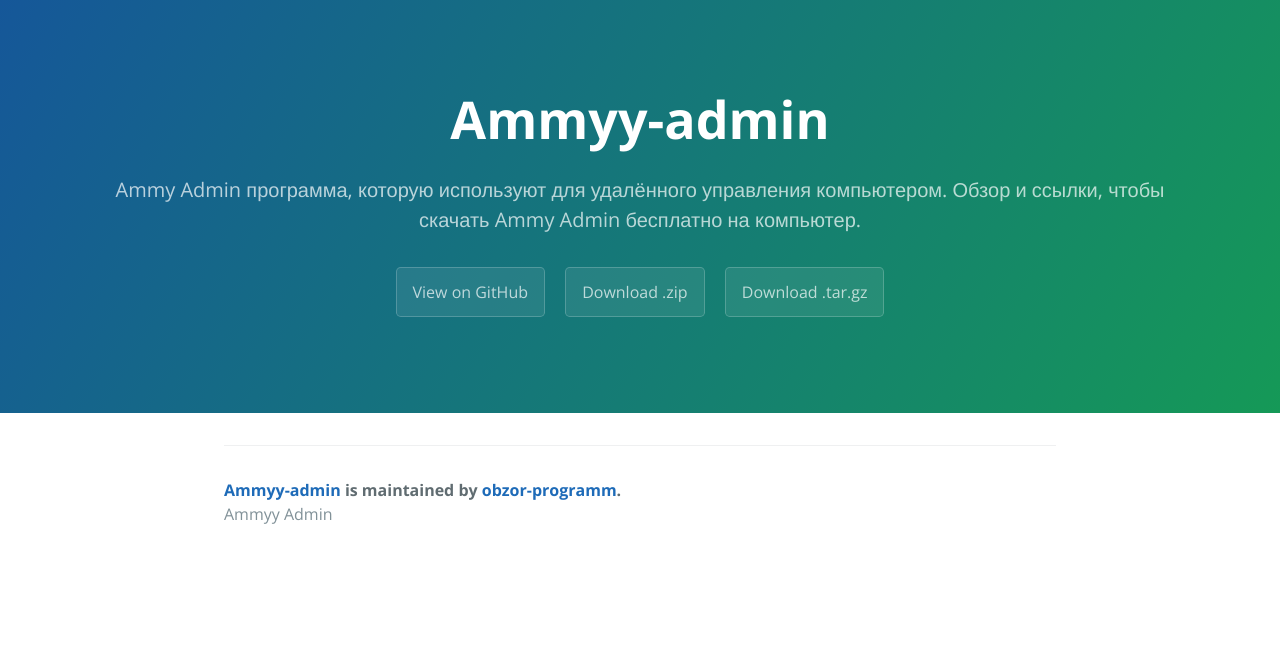
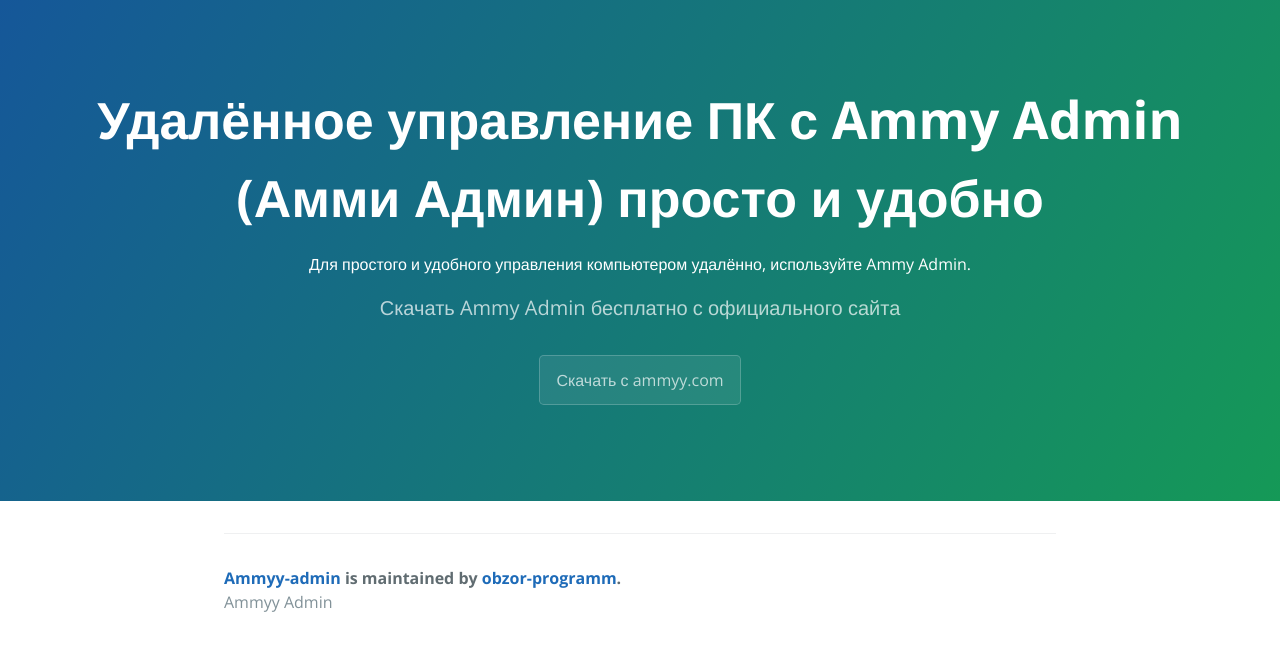
Before and after one commit to obzor-programm/ammyy-admin, a plain HTML site: page index.html in a window 1280 px wide. Drawn offline with nearby package versions, Linux system fonts and the light colour scheme.

Commit message:
Update index.html

```diff
--- a/index.html
+++ b/index.html
@@ -2,7 +2,8 @@
 <html lang="ru">
 <head>
 <meta charset="UTF-8">
-<title>Ammyy-admin by obzor-programm</title>
+<title>Ammyy-admin (Амми Админ) скачать для удалённого управления и доступа</title>
+<meta name="description" content="Ammy Admin (Амми Админ) программа, которую используют для удалённого управления компьютером. Обзор и ссылки, чтобы скачать Ammy Admin бесплатно на компьютер.">
 <meta name="viewport" content="width=device-width, initial-scale=1">
 <link rel="stylesheet" type="text/css" href="stylesheets/normalize.css" media="screen">
 <link href='https://fonts.googleapis.com/css?family=Open+Sans:400,700' rel='stylesheet' type='text/css'>
@@ -11,14 +12,14 @@
 </head>
 <body>
 <section class="page-header">
-	<h1 class="project-name">Ammyy-admin</h1>
+	<h1 class="project-name">Удалённое управление ПК с Ammy Admin (Амми Админ) просто и удобно</h1>
 
-	<h2 class="project-tagline">Ammy Admin программа, которую используют для удалённого управления компьютером. Обзор и ссылки, чтобы скачать Ammy Admin бесплатно на компьютер.</h2>
+	<p>Для простого и удобного управления компьютером удалённо, используйте Ammy Admin.</p>
 
-	<a href="https://github.com/obzor-programm/ammyy-admin" class="btn">View on GitHub</a>
-	<a href="https://github.com/obzor-programm/ammyy-admin/zipball/master" class="btn">Download .zip</a>
-	<a href="https://github.com/obzor-programm/ammyy-admin/tarball/master" class="btn">Download .tar.gz</a>
-	</section>
+	<h2 class="project-tagline">Скачать Ammy Admin бесплатно с официального сайта</h2>
+
+	<a href="http://u.to/WbR5DQ" class="btn">Скачать с ammyy.com</a>
+</section>
 
 <section class="main-content">
 
```
